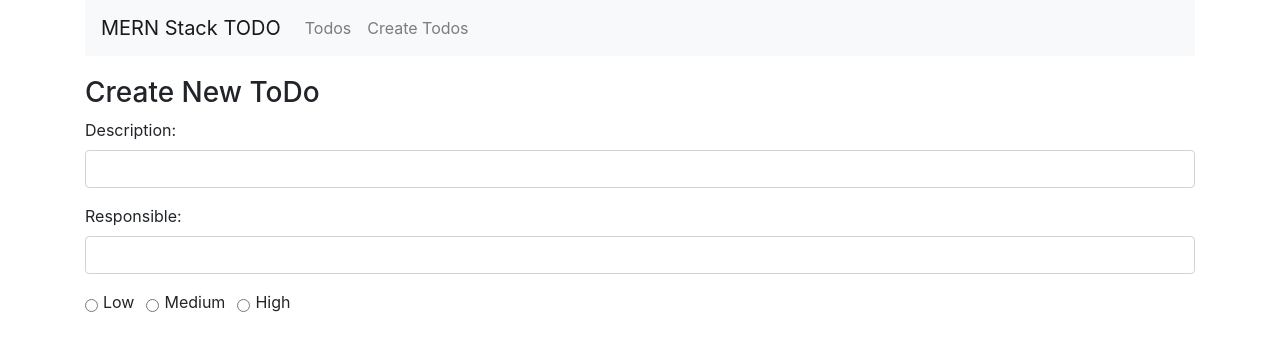
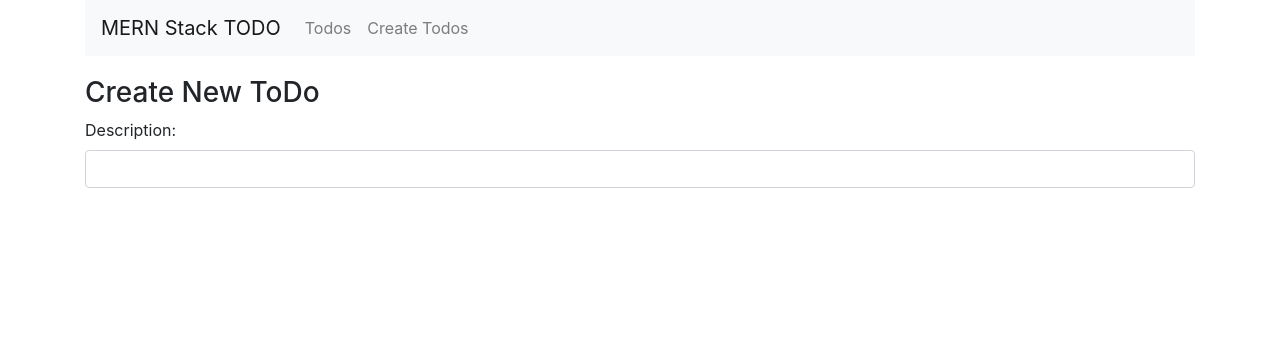
Before and after one commit to iamhassanmasood/reacttodo, a React (Create React App) app in the folder practiceproject/: page /create in a window 1280 px wide. Shown: the top 350 px of the page. Built offline with nearby package versions, Linux system fonts and the light colour scheme.

Commit message:
form creat

```diff
--- a/practiceproject/src/components/createTodoComponent.js
+++ b/practiceproject/src/components/createTodoComponent.js
@@ -53,54 +53,7 @@ export default class CreateTodo extends Component {
               onChange={this.todoDescriptionHandler}
             />
           </div>
-          <div className="form-group">
-            <label>Responsible: </label>
-            <input
-              className="form-check-input"
-              type="text"
-              className="form-control"
-              value={this.state.todoResponsible}
-              onChange={this.todoResponsibleHandler}
-            />
-          </div>
-          <div className="form-group">
-            <div className="form-check form-check-inline">
-              <input
-                className="form-check-input"
-                type="radio"
-                name="priorityOptions"
-                id="low"
-                value="low"
-                checked={this.state.todoPriority === "low"}
-                onChange={this.todoPriorityHandler}
-              />
-              <label> Low </label>
-            </div>
-            <div className="form-check form-check-inline">
-              <input
-                className="form-check-input"
-                type="radio"
-                name="priorityOptions"
-                id="medium"
-                value="medium"
-                checked={this.state.todoPriority === "medium"}
-                onChange={this.todoPriorityHandler}
-              />
-              <label> Medium </label>
-            </div>
-            <div className="form-check form-check-inline">
-              <input
-                className="form-check-input"
-                type="radio"
-                name="priorityOptions"
-                id="high"
-                value="high"
-                checked={this.state.todoPriority === "high"}
-                onChange={this.todoPriorityHandler}
-              />
-              <label> High </label>
-            </div>
-          </div>
+
         </form>
       </div>
     )
```
